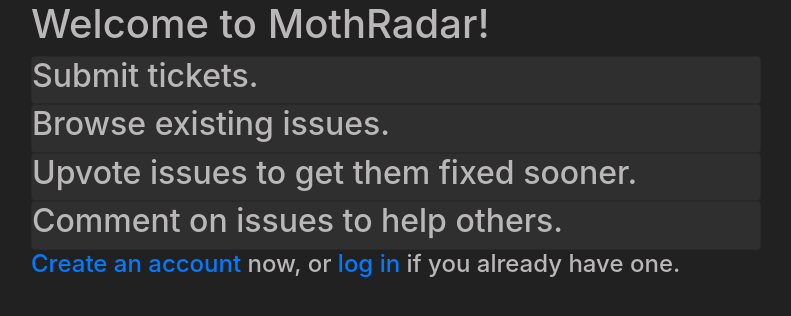
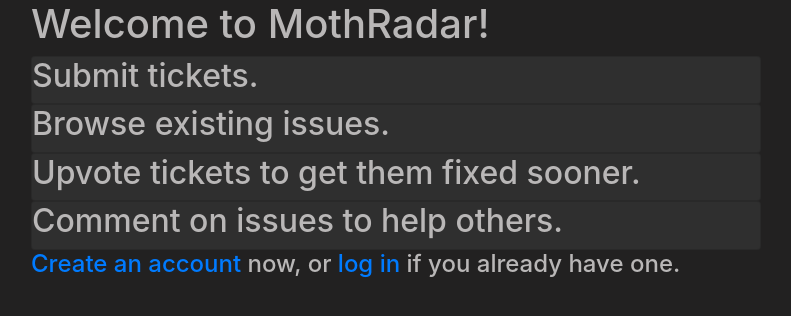
Before and after one commit to bravoalpha79/MothRadar, a Django app: page / in a window 1280 px wide. Shown: the part 56-372 px from the top of the page, without its empty margins (244-1035 px from the left). Run offline with Django 3.2, Linux system fonts and the light colour scheme; some libraries are stand-ins or nearby versions.

Commit message:
changed text in home.html

```diff
--- a/tickets/templates/tickets/home.html
+++ b/tickets/templates/tickets/home.html
@@ -18,7 +18,7 @@
 <div class="row">
   <div class="col-12">
     <div class="card">
-      <h2>Upvote issues to get them fixed sooner.</h2>
+      <h2>Upvote tickets to get them fixed sooner.</h2>
     </div>
   </div>
 </div>
@@ -30,6 +30,8 @@
   </div>
 </div>
 {% if not user.is_authenticated %}
-    <h4><a href="{% url 'register' %}">Create an account</a> now, or <a href="{% url 'login' %}">log in</a> if you already have one.</h4>
-{% endif %}
-{% endblock %}
+<h4>
+  <a href="{% url 'register' %}">Create an account</a> now, or
+  <a href="{% url 'login' %}">log in</a> if you already have one.
+</h4>
+{% endif %} {% endblock %}
```
